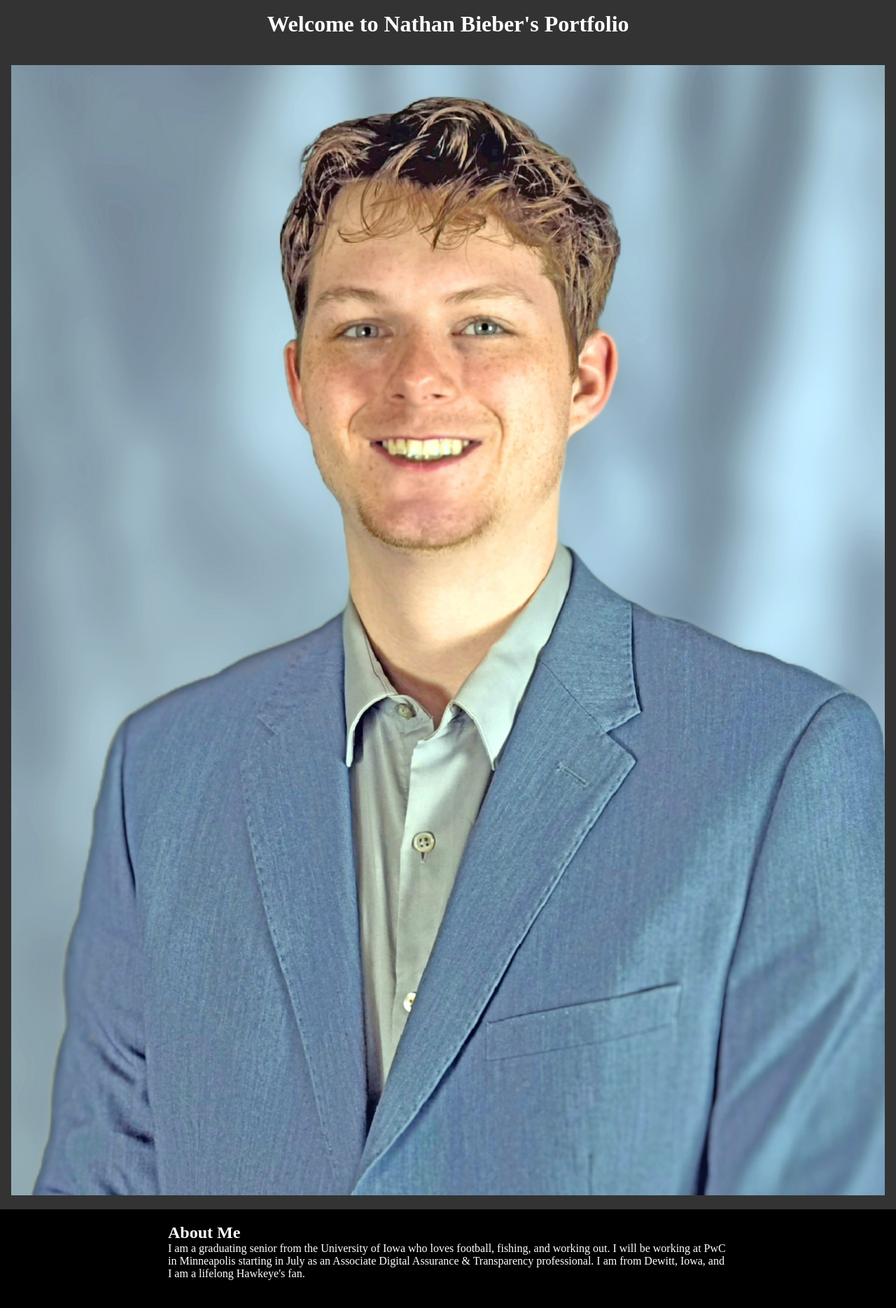
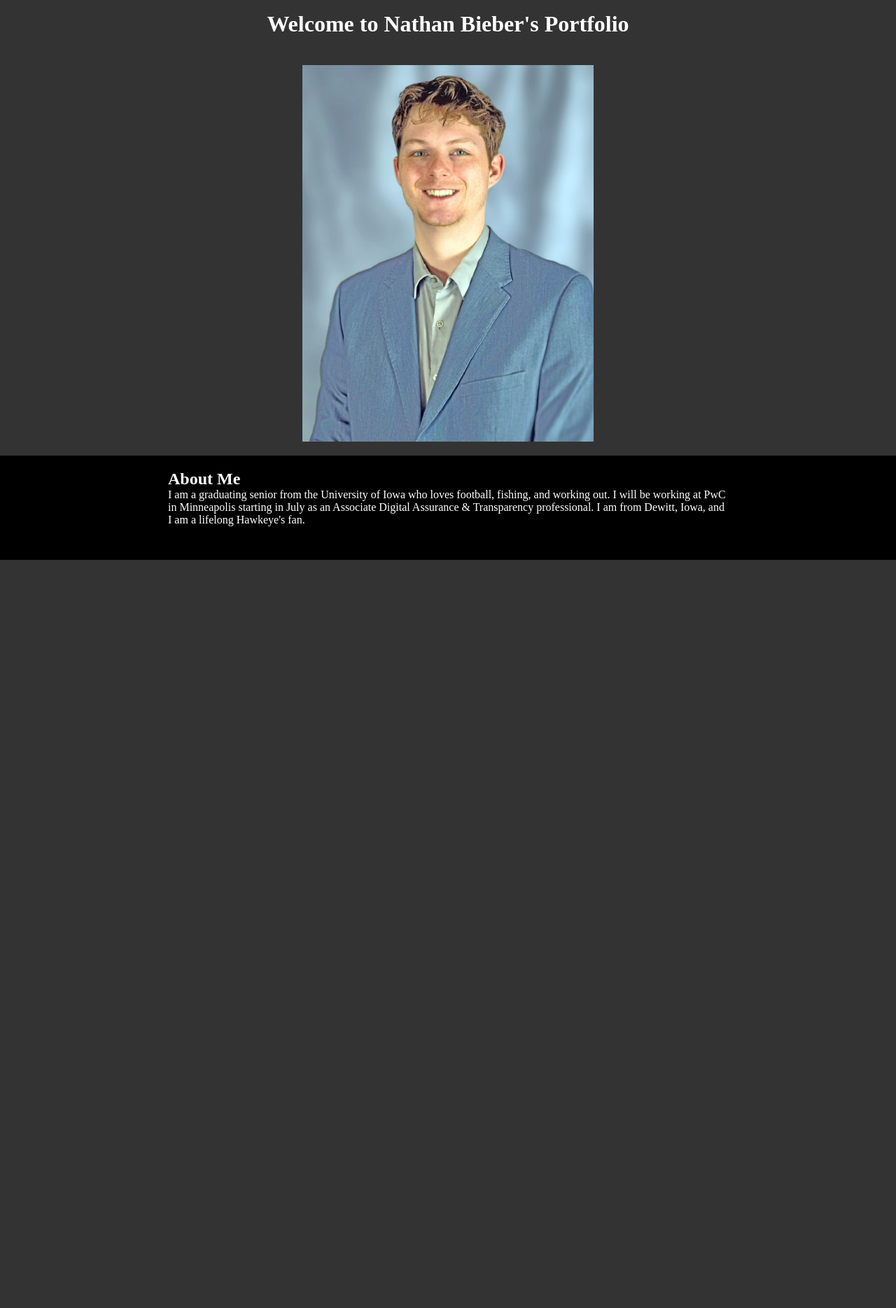
Before and after one commit to NathanBieber/nrbieber-Portfolio-Webpage, a Python web app: template template/index.html in a window 1280 px wide. Shown: the whole page at 70% size. After the commit the page ends 800 px from the top, so only its background shows below. Run offline with Jinja, Linux system fonts and the light colour scheme; the template is opened without the code that fills it, so the values that code supplies are empty.

Commit message:
Scaled down image

```diff
--- a/static/css/styles.css
+++ b/static/css/styles.css
@@ -38,7 +38,7 @@ p {
 
 /* Styling the thumbnail image */
 header img {
-    max-width: 100%; /* Ensures the image does not exceed its container's width */
+    max-width: calc(100% / 3); /* Set max-width to one-third of the container's width */
     height: auto; /* Allows the image to scale proportionally */
     margin-top: 20px; /* Adds some space between the header text and the image */
 }
```
